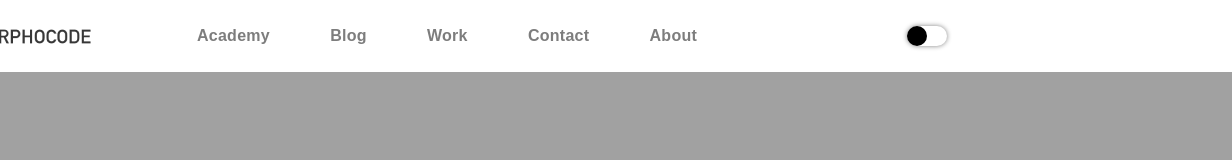
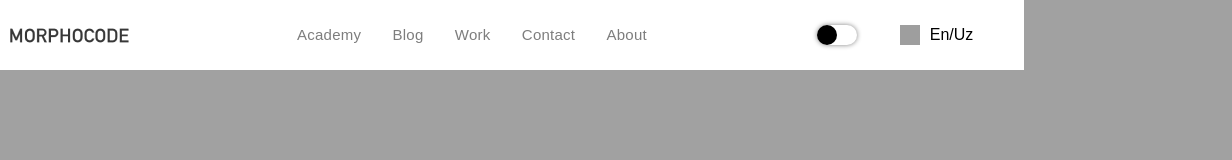
Before and after one commit to NodirFatxullayev/finishlloyiha, a plain HTML site: page index.html in a window 1024 px wide. Shown: the whole page, 1232 px wide, since content can reach past the window. Drawn offline with Linux system fonts and the light colour scheme; grey boxes are pictures that could not be loaded.

Commit message:
header qism finish

```diff
--- a/header/header.css
+++ b/header/header.css
@@ -2,6 +2,8 @@
     padding: 0;
     margin: 0;
     box-sizing: border-box;
+    font-family: sans-serif;
+
 }
 
 body {
@@ -9,6 +11,7 @@ body {
     flex-direction: column;
     align-items: center;
     background-color: #a1a1a1;
+    overflow-x: hidden;
 }
 
 header {
@@ -41,7 +44,7 @@ header {
     text-decoration: none;
 }
 
-.nav-leng{
+.nav-leng {
     width: 250px;
     height: 100%;
     display: flex;
@@ -49,16 +52,121 @@ header {
     align-items: center;
 }
 
-.day-night{
+.day-night {
     width: 40px;
     height: 20px;
     box-shadow: 0 0 5px gray;
     border-radius: 10px;
 }
-.day-night .item{
+
+.day-night .item {
     width: 20px;
     height: 20px;
     border-radius: 10px;
     background-color: black;
     transition: all 0.2s;
 }
+
+.length {
+    width: 150px;
+    height: 30px;
+    display: flex;
+    justify-content: center;
+    align-items: center;
+}
+
+.length img {
+    width: 20px;
+    height: 20px;
+    margin-right: 10px;
+}
+
+@media (min-width: 350px) and (max-width: 450px) {
+
+    header {
+        width: 100%;
+        height: auto;
+        flex-direction: column;
+        padding: 10px 0;
+    }
+    .nav-logo{
+        width: 100px;
+    }
+    .nav-menu {
+        width: 100%;
+        height: auto;
+        flex-direction: column;
+        justify-content: space-between;
+        margin: 15px 0;
+
+
+    }
+    .nav-item{
+        margin: 5px 0;
+    }
+    .nav-item .nav-link {
+        font-weight: 400;
+        font-size: 14px;
+    }
+
+    .nav-leng {
+        width: 250px;
+        height: auto;
+        display: flex;
+        flex-direction: column;
+    }
+}
+
+@media (min-width: 950px) and (max-width: 1050px){
+    header {
+        width: 100%;
+        height: 70px;
+        padding: 0 10px;
+    }
+
+    .nav-menu {
+        width: 350px;
+    }
+
+    .nav-item .nav-link {
+        font-weight: 500;
+        font-size: 15px;
+    }
+
+    .nav-leng {
+        width: 200px;
+        height: 100%;
+        display: flex;
+        justify-content: space-around;
+        align-items: center;
+    }
+
+    .day-night {
+        width: 40px;
+        height: 20px;
+        box-shadow: 0 0 5px gray;
+        border-radius: 10px;
+    }
+
+    .day-night .item {
+        width: 20px;
+        height: 20px;
+        border-radius: 10px;
+        background-color: black;
+        transition: all 0.2s;
+    }
+
+    .length {
+        width: 150px;
+        height: 30px;
+        display: flex;
+        justify-content: center;
+        align-items: center;
+    }
+
+    .length img {
+        width: 20px;
+        height: 20px;
+        margin-right: 10px;
+    }
+}
--- a/index.html
+++ b/index.html
@@ -21,6 +21,12 @@
             <div class="day-night">
                 <div class="item"></div>
             </div>
+            <div class="length">
+                <img src="./img/length.png" alt="">
+                <span>En</span>
+                /
+                <span>Uz</span>
+            </div>
         </div>
     </header>
 
```
Also changed, not shown: 1 other file.
